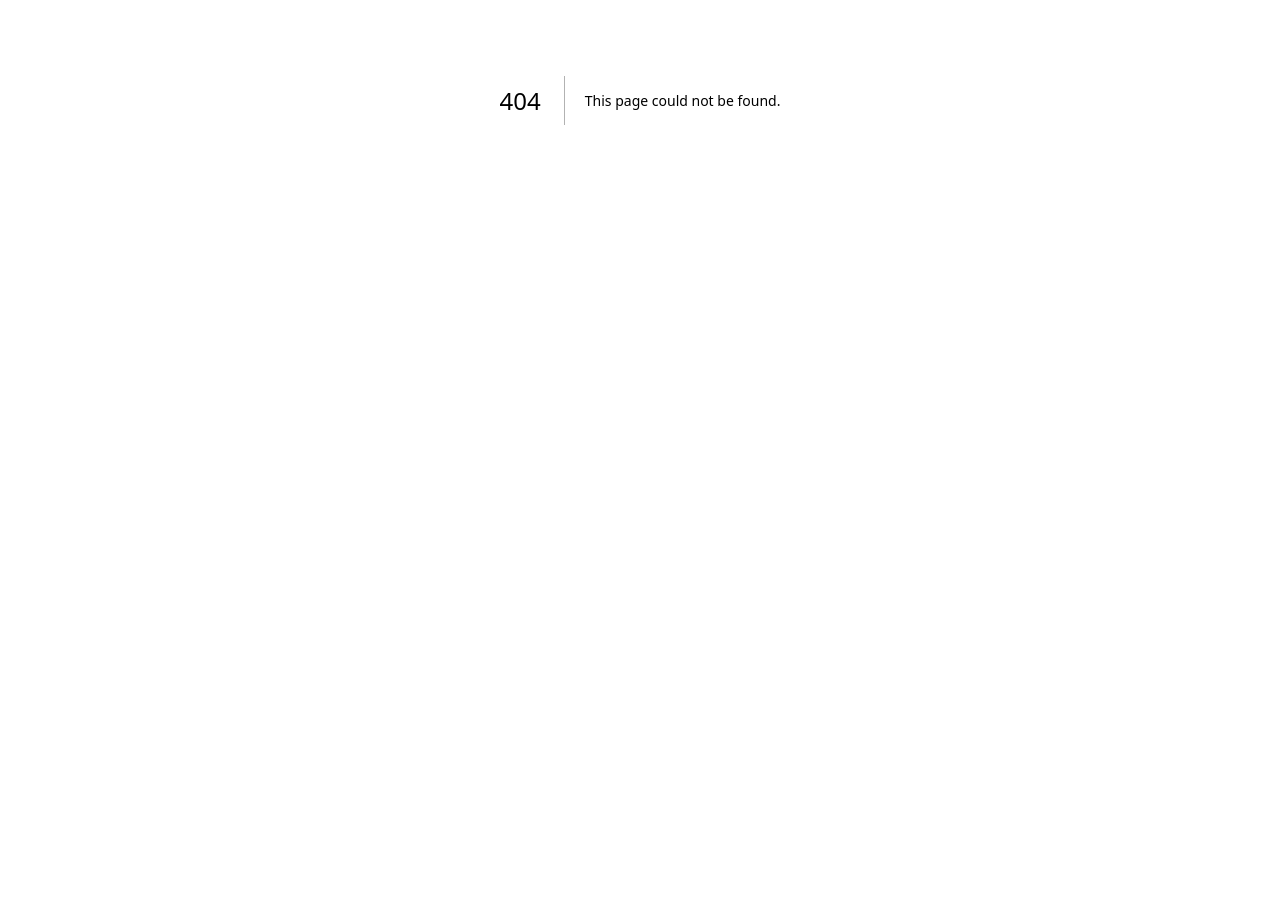
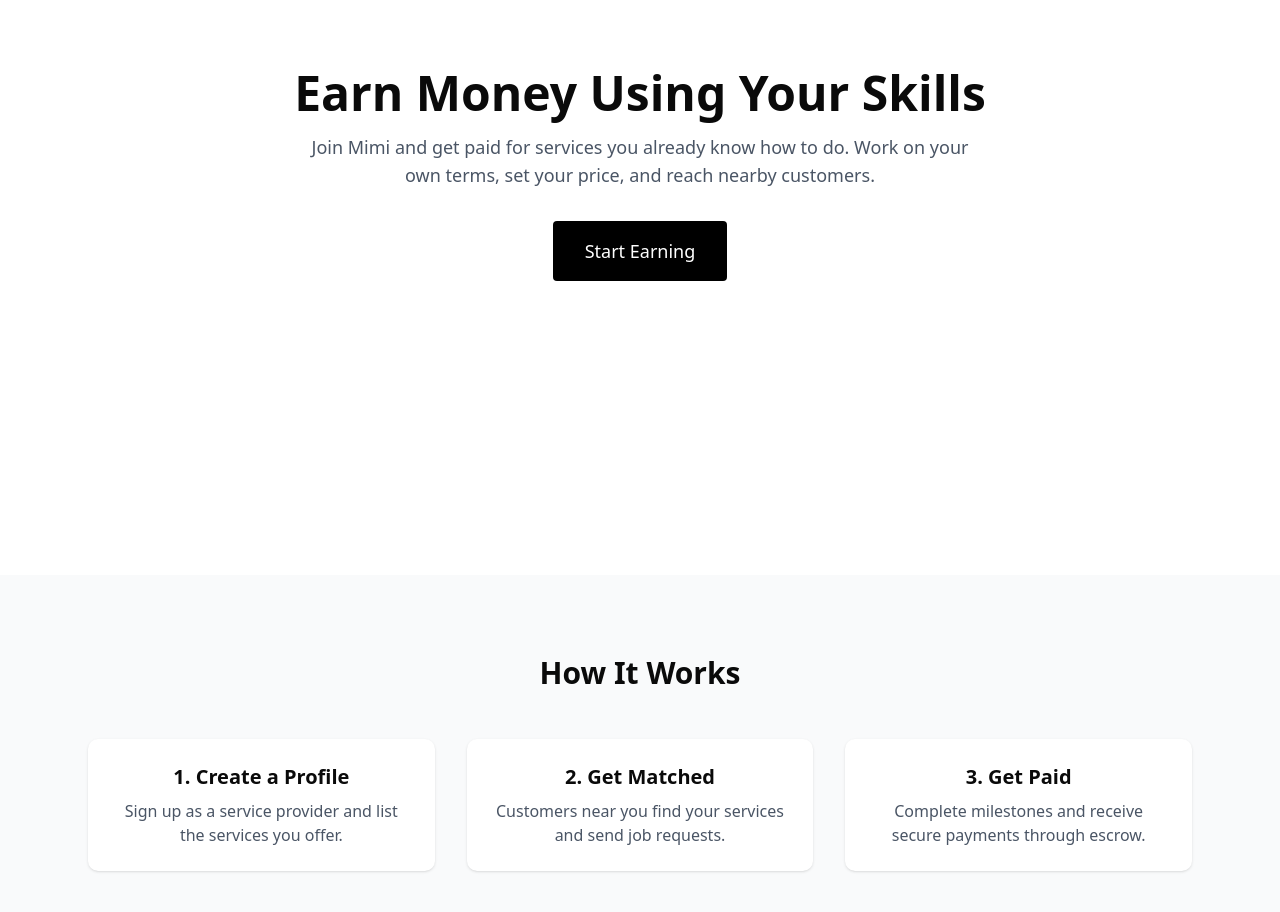
Before and after one commit to nairaquiz1-png/mimi-frontend, a Next.js app: page /earn-money in a window 1280 px wide. Before the commit this address had no page. Shown: the part 300-1212 px from the top of the page. Before the commit the page ends 800 px from the top, so only its background shows below. Built offline with nearby package versions, Linux system fonts and the light colour scheme.

Commit message:
Add Earn Money provider page

```diff
--- /dev/null
+++ b/app/earn-money/page.tsx
@@ -0,0 +1,131 @@
+import Navbar from "@/components/navbar";
+
+export default function EarnMoneyPage() {
+  return (
+    <>
+      <Navbar />
+
+      <main className="w-full">
+        {/* Hero Section */}
+        <section className="min-h-screen flex flex-col items-center justify-center text-center px-6">
+          <h1 className="text-5xl font-bold mb-4">
+            Earn Money Using Your Skills
+          </h1>
+          <p className="text-lg text-gray-600 max-w-2xl">
+            Join Mimi and get paid for services you already know how to do.
+            Work on your own terms, set your price, and reach nearby customers.
+          </p>
+
+          <button className="mt-8 px-8 py-4 rounded bg-black text-white text-lg hover:opacity-80">
+            Start Earning
+          </button>
+        </section>
+
+        {/* How It Works */}
+        <section className="py-20 bg-gray-50">
+          <div className="max-w-6xl mx-auto px-6 text-center">
+            <h2 className="text-3xl font-bold mb-12">How It Works</h2>
+
+            <div className="grid md:grid-cols-3 gap-8">
+              <div className="p-6 bg-white rounded-lg shadow">
+                <h3 className="text-xl font-semibold mb-2">1. Create a Profile</h3>
+                <p className="text-gray-600">
+                  Sign up as a service provider and list the services you offer.
+                </p>
+              </div>
+
+              <div className="p-6 bg-white rounded-lg shadow">
+                <h3 className="text-xl font-semibold mb-2">2. Get Matched</h3>
+                <p className="text-gray-600">
+                  Customers near you find your services and send job requests.
+                </p>
+              </div>
+
+              <div className="p-6 bg-white rounded-lg shadow">
+                <h3 className="text-xl font-semibold mb-2">3. Get Paid</h3>
+                <p className="text-gray-600">
+                  Complete milestones and receive secure payments through escrow.
+                </p>
+              </div>
+            </div>
+          </div>
+        </section>
+
+        {/* Services */}
+        <section className="py-20">
+          <div className="max-w-6xl mx-auto px-6 text-center">
+            <h2 className="text-3xl font-bold mb-8">Popular Services</h2>
+
+            <div className="flex flex-wrap justify-center gap-4">
+              {[
+                "Electrician",
+                "Plumber",
+                "Cleaner",
+                "Tutor",
+                "Mechanic",
+                "Doctor",
+                "Graphic Designer",
+                "More…",
+              ].map((service) => (
+                <span
+                  key={service}
+                  className="px-5 py-2 rounded-full border text-gray-700 bg-white"
+                >
+                  {service}
+                </span>
+              ))}
+            </div>
+
+            <p className="mt-6 text-gray-600">
+              Don’t see your service? You can add custom services when you sign up.
+            </p>
+          </div>
+        </section>
+
+        {/* Benefits */}
+        <section className="py-20 bg-gray-50">
+          <div className="max-w-6xl mx-auto px-6 text-center">
+            <h2 className="text-3xl font-bold mb-12">Why Providers Choose Mimi</h2>
+
+            <div className="grid md:grid-cols-3 gap-8">
+              <div>
+                <h3 className="font-semibold text-lg mb-2">Flexible Work</h3>
+                <p className="text-gray-600">
+                  Choose when and where you work. No fixed schedule.
+                </p>
+              </div>
+
+              <div>
+                <h3 className="font-semibold text-lg mb-2">Secure Payments</h3>
+                <p className="text-gray-600">
+                  Milestone-based escrow ensures you get paid fairly.
+                </p>
+              </div>
+
+              <div>
+                <h3 className="font-semibold text-lg mb-2">More Visibility</h3>
+                <p className="text-gray-600">
+                  Promote your profile and reach more customers.
+                </p>
+              </div>
+            </div>
+          </div>
+        </section>
+
+        {/* CTA */}
+        <section className="py-24 text-center">
+          <h2 className="text-4xl font-bold mb-4">
+            Turn Your Skills Into Income
+          </h2>
+          <p className="text-gray-600 mb-8">
+            Join Mimi today and start earning on your own terms.
+          </p>
+
+          <button className="px-10 py-4 rounded bg-black text-white text-lg hover:opacity-80">
+            Join as a Provider
+          </button>
+        </section>
+      </main>
+    </>
+  );
+}
```
